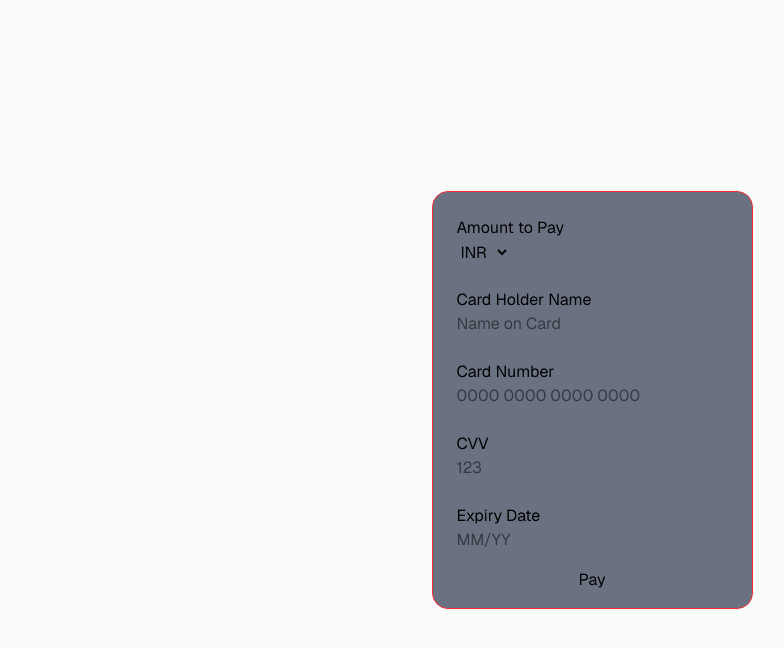
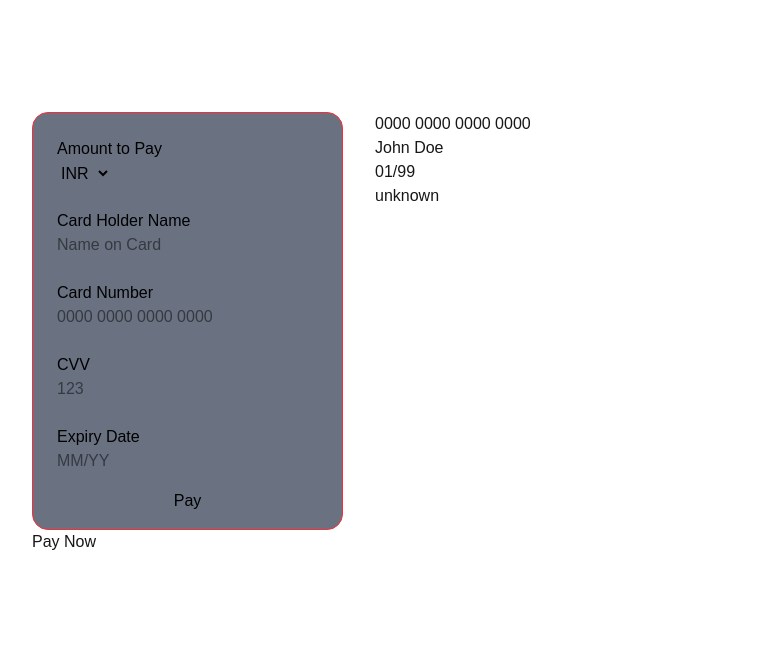
Before and after one commit to Hrithik06/payment-gateway-simulator, a Next.js app: page / in a window 1280 px wide. Shown: the top 648 px of the page, without its empty margins (48-832 px from the left). Built offline with nearby package versions, Linux system fonts and the light colour scheme.

Commit message:
refactor: moved form control from CardInput to PaymentForm to have access to states so CardPreview can have data, derive cardType using RHF watch

```diff
--- a/app/layout.tsx
+++ b/app/layout.tsx
@@ -1,8 +1,7 @@
 import type { Metadata } from "next";
 import { Geist, Geist_Mono } from "next/font/google";
 import "./globals.css";
-import { store } from "@/store/store";
-import { Provider } from "react-redux";
+
 import ReduxProvider from "@/components/ReduxProvider";
 const geistSans = Geist({
   variable: "--font-geist-sans",
--- a/app/page.tsx
+++ b/app/page.tsx
@@ -1,9 +1,5 @@
-import CardInput from "@/components/CardInput";
+import PaymentLayout from "@/components/PaymentLayout";
 
 export default function Home() {
-  return (
-    <div className="flex flex-col flex-1 items-center justify-center bg-zinc-50 font-sans dark:bg-black">
-      <CardInput />
-    </div>
-  );
+  return <PaymentLayout />;
 }
--- a/components/CardInput.tsx
+++ b/components/CardInput.tsx
@@ -1,5 +1,5 @@
 "use client";
-import { useForm, SubmitHandler, useWatch } from "react-hook-form";
+import { SubmitHandler, useWatch, UseFormReturn } from "react-hook-form";
 import {
   formatCardNumber,
   formatExpiryDate,
@@ -17,15 +17,17 @@ import {
   expiryDateRules,
   getCvvRules,
 } from "@/utils/validation";
-import { getCardType } from "@/utils/cardType";
-import { useEffect, useState } from "react";
+import { useEffect } from "react";
 import { CardType, PaymentFormInputs } from "@/types";
 import { useAppSelector } from "@/store/hooks";
 
 import { usePaymentFlow } from "@/hooks/usePaymentFlow";
-
-export default function CardInput() {
-  const [cardType, setCardType] = useState<CardType>("unknown");
+type Props = {
+  form: UseFormReturn<PaymentFormInputs>;
+  cardType: CardType;
+};
+export default function CardInput({ cardType, form }: Props) {
+  // const [cardType, setCardType] = useState<CardType>("unknown");
   const { processPayment } = usePaymentFlow();
   const {
     register,
@@ -33,7 +35,7 @@ export default function CardInput() {
     formState: { errors },
     reset,
     control,
-  } = useForm<PaymentFormInputs>({ mode: "onChange" });
+  } = form;
   const currency = useWatch({ control, name: "currency" });
   const onSubmit: SubmitHandler<PaymentFormInputs> = async (data) => {
     await processPayment(data);
@@ -112,7 +114,7 @@ export default function CardInput() {
             ...cardNumberRules,
             onChange: (e) => {
               e.target.value = formatCardNumber(e.target.value);
-              setCardType(getCardType(e.target.value));
+              // setCardType(getCardType(e.target.value));
             },
           })}
           placeholder="0000 0000 0000 0000"
--- a/components/CardPreview.tsx
+++ b/components/CardPreview.tsx
@@ -1,5 +1,22 @@
 "use client";
-
-export default function CardPreview() {
-  return <div>CardPreview</div>;
+type Props = {
+  cardNumber: string;
+  cardHolderName: string;
+  expiryDate: string;
+  cardType: string;
+};
+export default function CardPreview({
+  cardNumber,
+  cardHolderName,
+  expiryDate,
+  cardType,
+}: Props) {
+  return (
+    <div>
+      <div>{cardNumber}</div>
+      <div>{cardHolderName}</div>
+      <div>{expiryDate}</div>
+      <div>{cardType}</div>
+    </div>
+  );
 }
--- a/components/PaymentForm.tsx
+++ b/components/PaymentForm.tsx
@@ -1,5 +1,62 @@
 "use client";
 
+import { useForm, useWatch } from "react-hook-form";
+import { PaymentFormInputs } from "@/types";
+
+import CardInput from "./CardInput";
+import CardPreview from "./CardPreview";
+
+import { getCardType } from "@/utils/cardType";
+import { usePaymentFlow } from "@/hooks/usePaymentFlow";
+
+import { useEffect } from "react";
+import { useAppSelector } from "@/store/hooks";
+
 export default function PaymentForm() {
-  return <div>PaymentForm</div>;
+  const form = useForm<PaymentFormInputs>({
+    mode: "onChange",
+  });
+
+  const { processPayment } = usePaymentFlow();
+
+  const status = useAppSelector((state) => state.payment.status);
+
+  const {
+    handleSubmit,
+    reset,
+    formState: { isValid },
+    control,
+  } = form;
+
+  const watchedValues = useWatch({ control });
+
+  const cardType = getCardType(watchedValues.cardNumber || "");
+
+  const onSubmit = async (data: PaymentFormInputs) => {
+    await processPayment(data);
+  };
+
+  useEffect(() => {
+    if (status === "success") {
+      reset();
+    }
+  }, [status, reset]);
+
+  return (
+    <div className="flex flex-col lg:flex-row gap-8">
+      <form onSubmit={handleSubmit(onSubmit)}>
+        <CardInput form={form} cardType={cardType} />
+
+        <button type="submit" disabled={!isValid || status === "processing"}>
+          Pay Now
+        </button>
+      </form>
+      <CardPreview
+        cardNumber={watchedValues.cardNumber || "0000 0000 0000 0000"}
+        cardHolderName={watchedValues.cardHolderName || "John Doe"}
+        expiryDate={watchedValues.expiryDate || "01/99"}
+        cardType={cardType}
+      />
+    </div>
+  );
 }
--- a/components/PaymentLayout.tsx
+++ b/components/PaymentLayout.tsx
@@ -1,26 +1,33 @@
 "use client";
 
 import { useAppSelector } from "@/store/hooks";
-import PaymentForm from "./PaymentForm";
 import ProcessingScreen from "./Status/ProcessingScreen";
-import SuccessScreen from "./Status/SuccessScreen";
-import FailureScreen from "./Status/FailureScreen";
-import LockedScreen from "./Status/LockedScreen";
+import Header from "./Header";
+import Footer from "./Footer";
+import StatusScreen from "./Status/StatusScreen";
 
 export default function PaymentLayout() {
   const status = useAppSelector((state) => state.payment.status);
 
   if (status === "processing") {
-    return <ProcessingScreen />;
+    return <ProcessingScreen />; // no header, no footer
   }
 
   return (
-    <div>
-      {status === "idle" && <PaymentForm />}
-      {status === "success" && <SuccessScreen />}
-      {status === "failed" && <FailureScreen variant="failed" />}
-      {status === "timeout" && <FailureScreen variant="timeout" />}
-      {status === "locked" && <LockedScreen />}
+    <div className="min-h-screen flex flex-col bg-white dark:bg-zinc-950">
+      <header className="sticky top-0 z-10 w-full flex justify-between items-center px-6 py-4">
+        <Header />
+      </header>
+
+      <main className="flex-1 p-10">
+        <main className="flex-1 p-10">
+          <StatusScreen />
+        </main>
+      </main>
+
+      <footer className="sticky bottom-0 w-full flex justify-between items-center p-6">
+        <Footer />
+      </footer>
     </div>
   );
 }
--- a/components/Status/StatusScreen.tsx
+++ b/components/Status/StatusScreen.tsx
@@ -1,5 +1,33 @@
 "use client";
 
+import { useAppSelector } from "@/store/hooks";
+
+import PaymentForm from "../PaymentForm";
+import ProcessingScreen from "./ProcessingScreen";
+import SuccessScreen from "./SuccessScreen";
+import FailureScreen from "./FailureScreen";
+import LockedScreen from "./LockedScreen";
+
 export default function StatusScreen() {
-  return <div>StatusScreen</div>;
+  const status = useAppSelector((store) => store.payment.status);
+
+  switch (status) {
+    case "processing":
+      return <ProcessingScreen />;
+
+    case "success":
+      return <SuccessScreen />;
+
+    case "failed":
+      return <FailureScreen variant="failed" />;
+
+    case "timeout":
+      return <FailureScreen variant="timeout" />;
+
+    case "locked":
+      return <LockedScreen />;
+
+    default:
+      return <PaymentForm />;
+  }
 }
--- a/utils/formatting.ts
+++ b/utils/formatting.ts
@@ -1,4 +1,4 @@
-import { CardType } from "./cardType";
+import { CardType } from "@/types";
 
 export const formatCardNumber = (value: string): string => {
   const digits = value.replace(/\D/g, "");
@@ -10,8 +10,16 @@ export const formatCardNumber = (value: string): string => {
   );
 };
 
+// export const formatExpiryDate = (value: string): string => {
+//   const clean = value.replace(/\D/g, "");
+//   return `${clean.slice(0, 2)}/${clean.slice(2, 4)}`;
+// };
+
 export const formatExpiryDate = (value: string): string => {
   const clean = value.replace(/\D/g, "");
+
+  if (clean.length <= 2) return clean;
+
   return `${clean.slice(0, 2)}/${clean.slice(2, 4)}`;
 };
 
--- a/utils/validation.ts
+++ b/utils/validation.ts
@@ -1,4 +1,4 @@
-import { CardType } from "./cardType";
+import { CardType } from "@/types";
 
 const isCardExpired = (month: string, year: string): boolean => {
   const fullYear = parseInt("20" + year, 10);
```
